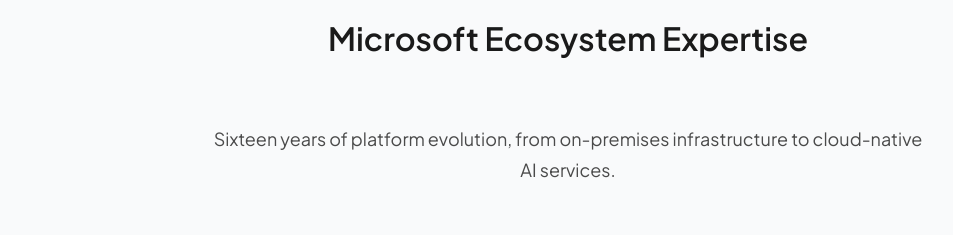
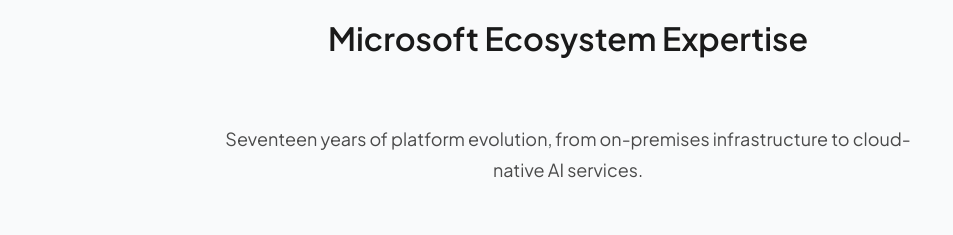
Before and after one commit to askbharat/ContextWorksDigital, a plain HTML site: page about.html in a window 1280 px wide. Shown: the part 3500-3735 px from the top of the page, without its empty margins (72-1025 px from the left). Drawn offline with Linux system fonts and the light colour scheme.

Commit message:
Update about.html: replace 'Sixteen years' with 'Seventeen years'

```diff
--- a/about.html
+++ b/about.html
@@ -178,9 +178,9 @@
   <section class="section section-light">
     <div class="container">
       <h3 class="section-title">Microsoft Ecosystem Expertise</h3>
-      <p class="section-intro">
-        Sixteen years of platform evolution, from on-premises infrastructure to cloud-native AI services.
-      </p>
+            <p class="section-intro">
+        Seventeen years of platform evolution, from on-premises infrastructure to cloud-native AI services.
+            </p>
       <div class="expertise-grid">
         <div class="expertise-card-enhanced">
           <div class="expertise-icon">
```
